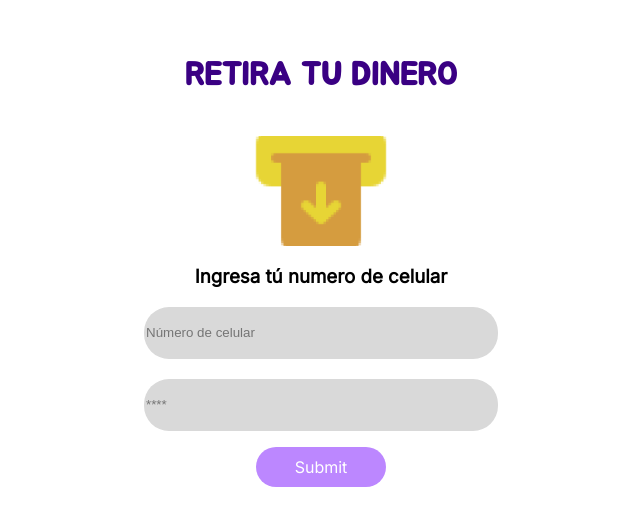
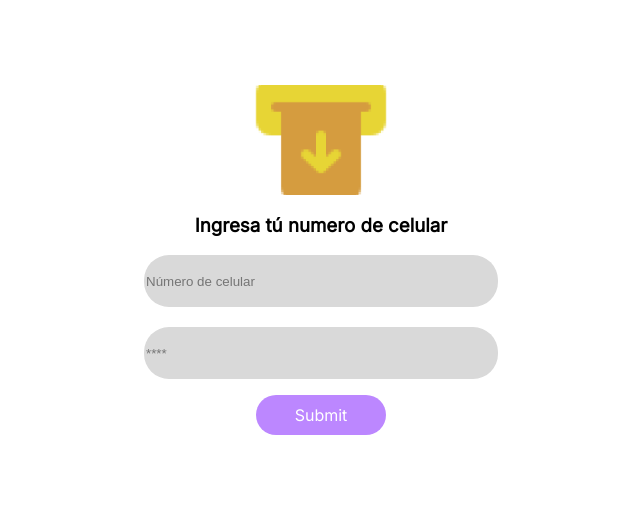
Before and after one commit to Yequi-2023/front_corresponsal.github.io, a React (Vite) app: page /retirardinero in a window 1280 px wide. Shown: the part 132-658 px from the top of the page, without its empty margins (319-959 px from the left). Built offline with nearby package versions, Linux system fonts and the light colour scheme.

Commit message:
se organizo los archivos

```diff
--- /dev/null
+++ b/src/App.jsx
@@ -0,0 +1,20 @@
+import React from 'react'
+import Login from "./components/Login";
+import RetirarDinero from "./components/RetirarDinero";
+import { Routes, Route, useNavigate, } from 'react-router-dom';
+
+const App = () => {
+    return (
+        <>
+            {
+                <Routes>
+                    <Route path="/" element={<Login />} />
+                    <Route path="/login" element={<Login />} />
+                    <Route path="/retirardinero" element={<RetirarDinero />} />
+                </Routes>
+            }
+        </>
+    )
+}
+
+export default App
--- a/src/pages/Login.jsx
+++ b/src/components/Login.jsx
@@ -1,7 +1,7 @@
 import { useState } from "react";
 import { Navbar } from "../layouts/Navbar";
-import Titulo from "../components/Titulo";
-import "./Login.css";
+// import Titulo from "../components/Titulo";
+import "../styles/Login.css";
 
 const Login = () => {
   const [values, setValues] = useState({
@@ -24,7 +24,7 @@ const Login = () => {
     <div>
       <Navbar />
       <form className="form-full-page" onSubmit={handleSubmit}>
-        <Titulo text="CORRESPONSAL" />
+        <h1>CORRESPONSAL</h1>
         <div>
           <label htmlFor="username">
             <span className="user">Usuario</span>{" "}
--- a/src/pages/RetirarDinero.jsx
+++ b/src/components/RetirarDinero.jsx
@@ -1,6 +1,5 @@
 import { useState } from "react";
-import Titulo from "../components/Titulo";
-import "./RetirarDinero.css";
+import "../styles/RetirarDinero.css";
 
 function ValidationForm() {
   const [numeroCelular, setNumeroCelular] = useState("");
@@ -27,11 +26,11 @@ function ValidationForm() {
   return (
     <form className="form-full-page" onSubmit={validateForm}>
       <div className="form-header">
-        <Titulo text="RETIRA TU DINERO"></Titulo> <br />
+        {/* <Titulo text="RETIRA TU DINERO"></Titulo> <br /> */}
       </div>
       <img
         className="img-retirar"
-        src="/public/retirar-logo.png"
+        src="/retirar-logo.png"
         alt="retiro"
       />
       <h3 className="info-text">Ingresa tú numero de celular</h3>
--- a/src/components/Titulo.jsx
+++ /dev/null
@@ -1,7 +0,0 @@
-import React from "react";
-
-const Titulo = ({ text }) => {
-  return <h1>{text}</h1>;
-};
-
-export default Titulo;
--- a/src/main.jsx
+++ b/src/main.jsx
@@ -1,18 +1,14 @@
 import React from "react";
 import ReactDOM from "react-dom/client";
-import { BrowserRouter, Route, Routes } from "react-router-dom";
+// import { BrowserRouter, Route, Router, Routes } from "react-router-dom";
+import App from "./App";
 import "./index.css";
-import Login from "./pages/Login";
-import RetirarDinero from "./pages/RetirarDinero";
 
+import {BrowserRouter as Router} from 'react-router-dom';
 ReactDOM.createRoot(document.getElementById("root")).render(
   // <React.StrictMode>
-    <BrowserRouter>
-      <Routes>
-        <Route path="/" element={<Login />} />
-        <Route path="/login" element={<Login />} />
-        <Route path="/retirardinero" element={<RetirarDinero />} />
-      </Routes>
-    </BrowserRouter>
+  <Router >
+    <App/>
+  </Router>
   // </React.StrictMode>
 );
```
Also changed, not shown: src/styles/Login.css (renamed from src/pages/Login.css), src/styles/RetirarDinero.css (renamed from src/pages/RetirarDinero.css).
